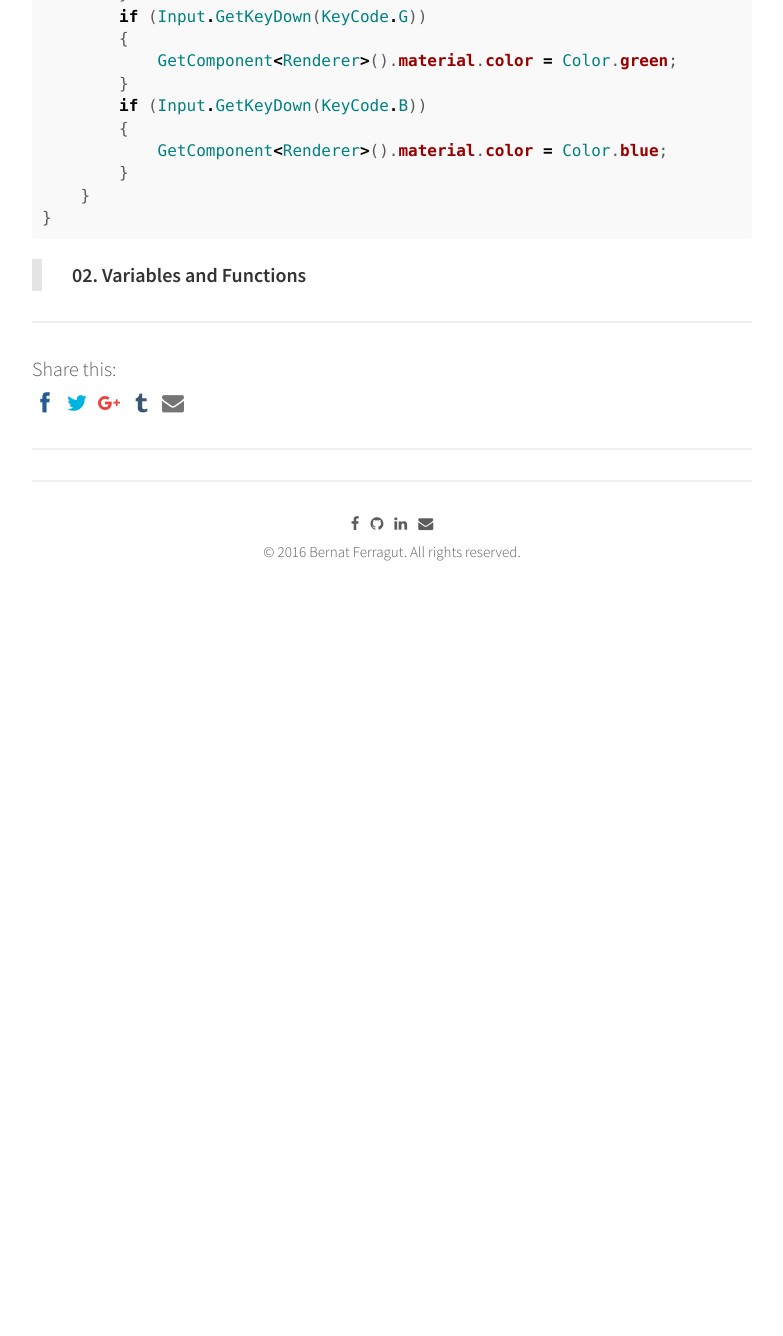
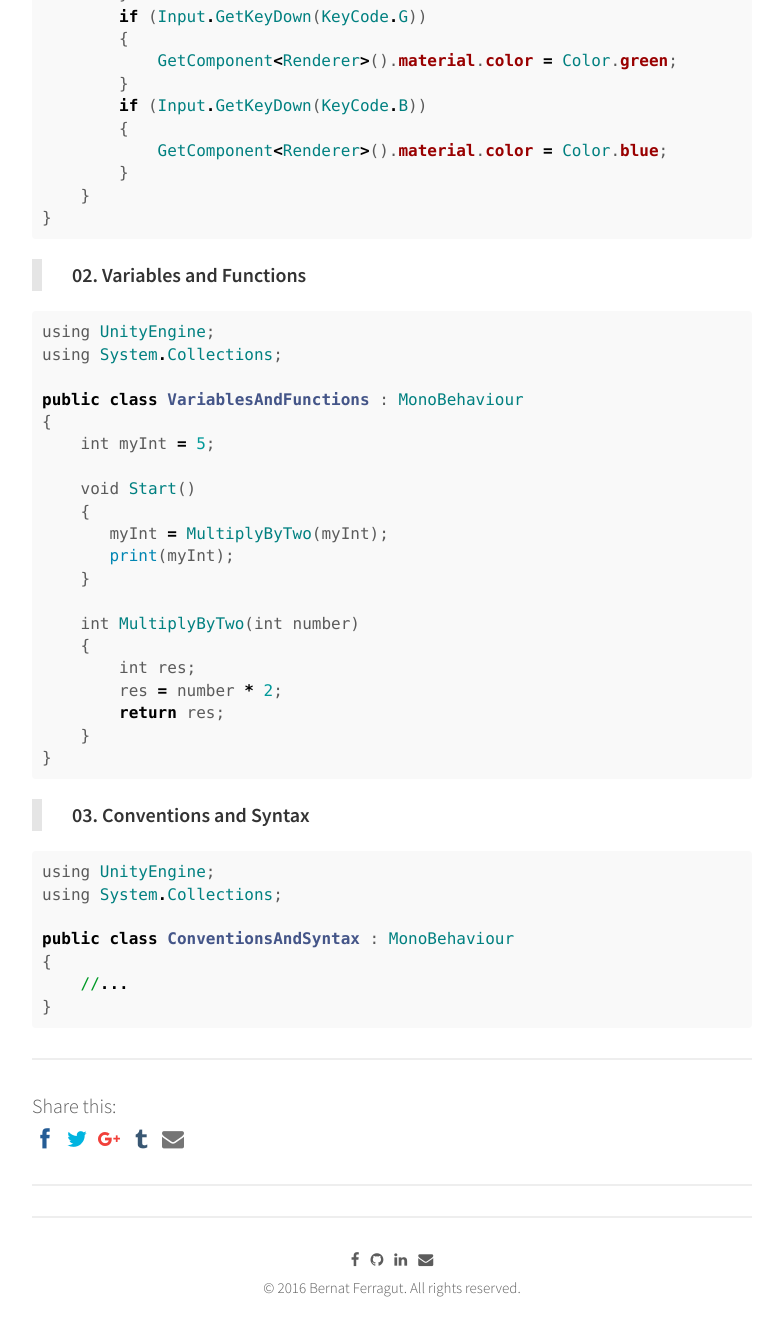
Before and after one commit to bernatferragut/FutureWeb-blog, a Jekyll site: the page built from _posts/30-11-16-VR-Scripting in Unity.md, in a window 1280 px wide and 1400 px high, scrolled down 624 px. Shown: the top 1336 px of the window, without its empty margins (248-1031 px from the left). Built offline with Jekyll 4.4.1, drawn with Linux system fonts in a browser that asks for light colours; nearby versions of some CDN libraries; comment, search, counter and statistics services are not loaded; before the commit the page ends 1288 px from its top, so only the background shows below that.

Commit message:
Update 30-11-16-VR-Scripting in Unity.md
02. Variables and Functions snippet

````diff
--- a/_posts/30-11-16-VR-Scripting in Unity.md
+++ b/_posts/30-11-16-VR-Scripting in Unity.md
@@ -36,3 +36,38 @@ public class ExampleBehaviourScript : MonoBehaviour
 }
 ```
 > **02. Variables and Functions**
+
+```ruby
+using UnityEngine;
+using System.Collections;
+
+public class VariablesAndFunctions : MonoBehaviour
+{
+    int myInt = 5;
+
+    void Start()
+    {
+       myInt = MultiplyByTwo(myInt);
+       print(myInt);
+    }
+
+    int MultiplyByTwo(int number)
+    {
+        int res;
+        res = number * 2;
+        return res;
+    }
+}
+```
+
+> **03. Conventions and Syntax**
+
+```ruby
+using UnityEngine;
+using System.Collections;
+
+public class ConventionsAndSyntax : MonoBehaviour
+{
+    //...
+}
+```
````
